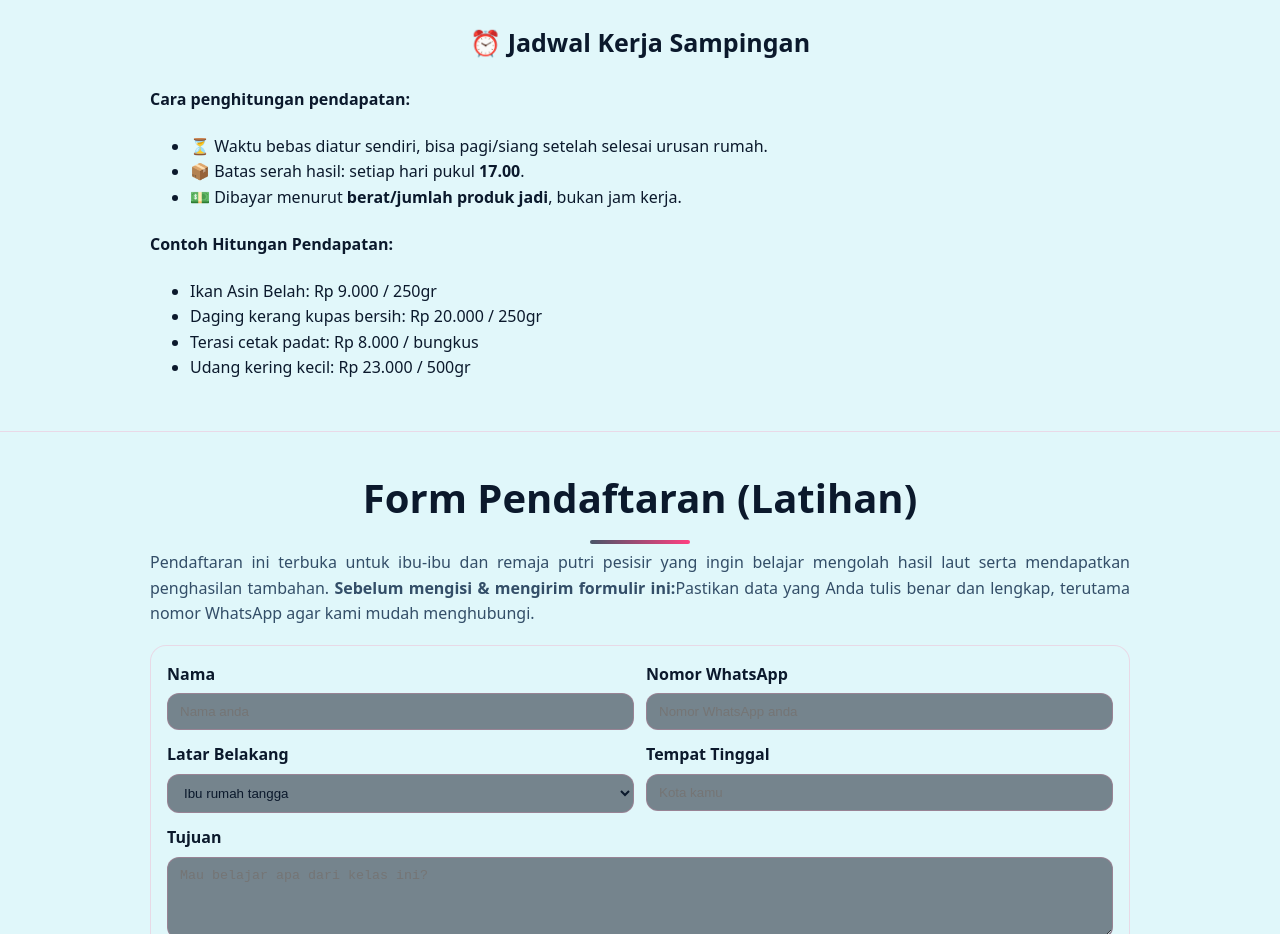
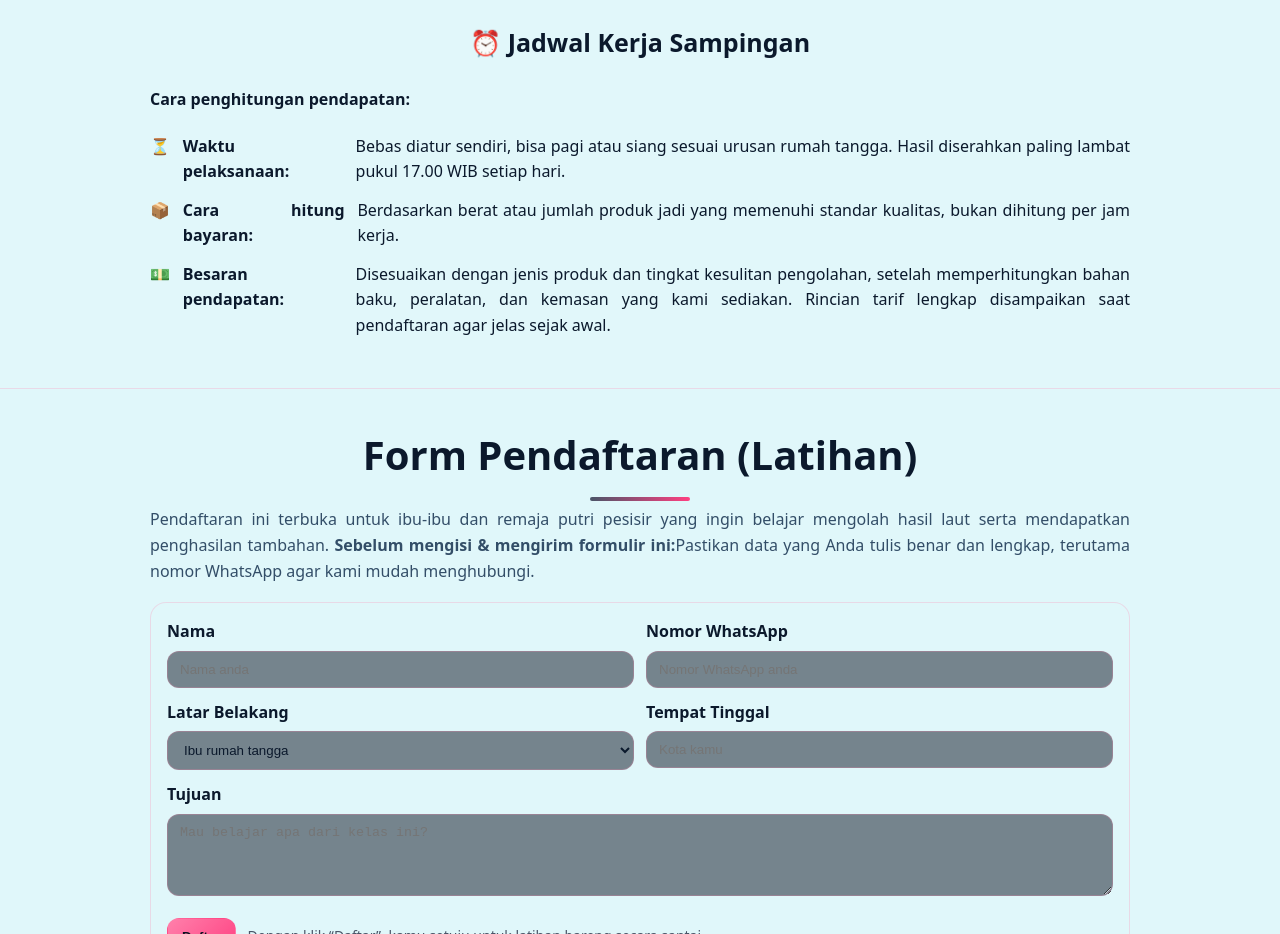
Before and after one commit to Amisahbyte/Perempuan-Pesisir-Berdikari, a plain HTML site: page index.html in a window 1280 px wide. Shown: the part 7341-8275 px from the top of the page. Drawn offline with Linux system fonts and the light colour scheme.

Commit message:
update html

```diff
--- a/index.html
+++ b/index.html
@@ -386,21 +386,12 @@
           <h3>⏰ Jadwal Kerja Sampingan</h3>
                     <h4>Cara penghitungan pendapatan:</h4>
           <ul class="poin-kerja">
-            <li>⏳ Waktu bebas diatur sendiri, bisa pagi/siang setelah selesai urusan rumah.</li>
-            <li>📦 Batas serah hasil: setiap hari pukul <strong>17.00</strong>.</li>
-            <li>💵 Dibayar menurut <strong>berat/jumlah produk jadi</strong>, bukan jam kerja.</li>
+            <li>⏳<strong>Waktu pelaksanaan:</strong> Bebas diatur sendiri, bisa pagi atau siang sesuai urusan rumah tangga. Hasil diserahkan paling lambat pukul 17.00 WIB setiap hari.</li>
+            <li>📦<strong>Cara hitung bayaran:</strong> Berdasarkan berat atau jumlah produk jadi yang memenuhi standar kualitas, bukan dihitung per jam kerja.</li>
+            <li>💵<strong>Besaran pendapatan:</strong>Disesuaikan dengan jenis produk dan tingkat kesulitan pengolahan, setelah memperhitungkan bahan baku, peralatan, dan kemasan yang kami sediakan. Rincian tarif lengkap disampaikan saat pendaftaran agar jelas sejak awal.</li>
           </ul>
 
-          <div class="daftar-harga">
-            <h4>Contoh Hitungan Pendapatan:</h4>
-            <ul>
-              <li>Ikan Asin Belah: Rp 9.000 / 250gr</li>
-              <li>Daging kerang kupas bersih: Rp 20.000 / 250gr</li>
-              <li>Terasi cetak padat: Rp 8.000 / bungkus</li>
-              <li>Udang kering kecil: Rp 23.000 / 500gr</li>
-            </ul>
           </div>
-        </div>
       </section>
 
       <section id="signup" class="section">
--- a/style.css
+++ b/style.css
@@ -358,6 +358,23 @@ h3 {
   color: var(--muted);
 }
 
+/* Jadwal kerja Sampingan */
+.poin-kerja {
+  list-style: none;
+  padding-left: 0;
+}
+
+.poin-kerja li {
+  display: flex;
+  align-items: flex-start;
+  gap: 0.8rem;
+  margin: 0.8rem 0;
+}
+
+.poin-kerja strong {
+  min-width: 160px; /* lebar tetap buat judul */
+  display: inline-block;
+}
 /* =========================
    Form
    ========================= */
@@ -610,11 +627,27 @@ footer a:hover {
   .cards-produk {
     grid-template-columns: 1fr;
   }
+
+/* Jadwal kerja Sampingan */
+.poin-kerja li {
+    flex-direction: column;
+    gap: 0.2rem;
+  }
+
+  .poin-kerja strong {
+    min-width: auto;
+  }
 }
+
 
 @media (min-width: 641px) and (max-width: 1023px) {
   .cards-produk {
     grid-template-columns: repeat(2, 1fr);
     gap: 1.2rem;
   }
+
+/* Jadwal kerja Sampingan */
+  .poin-kerja strong {
+    min-width: 145px;
+  }
 }
```
